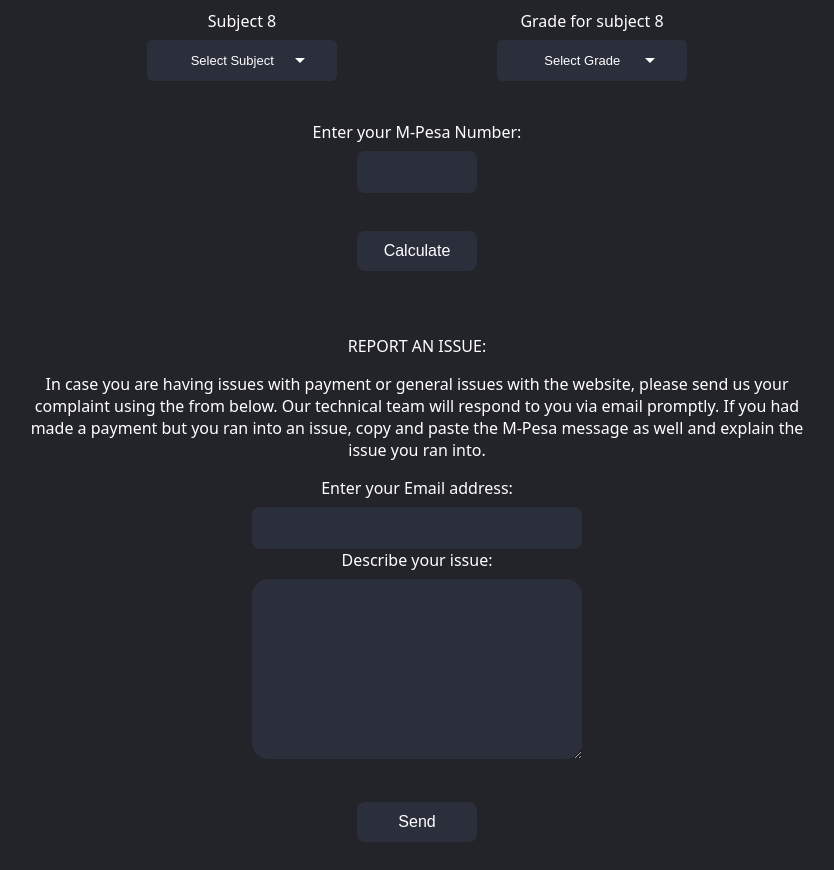
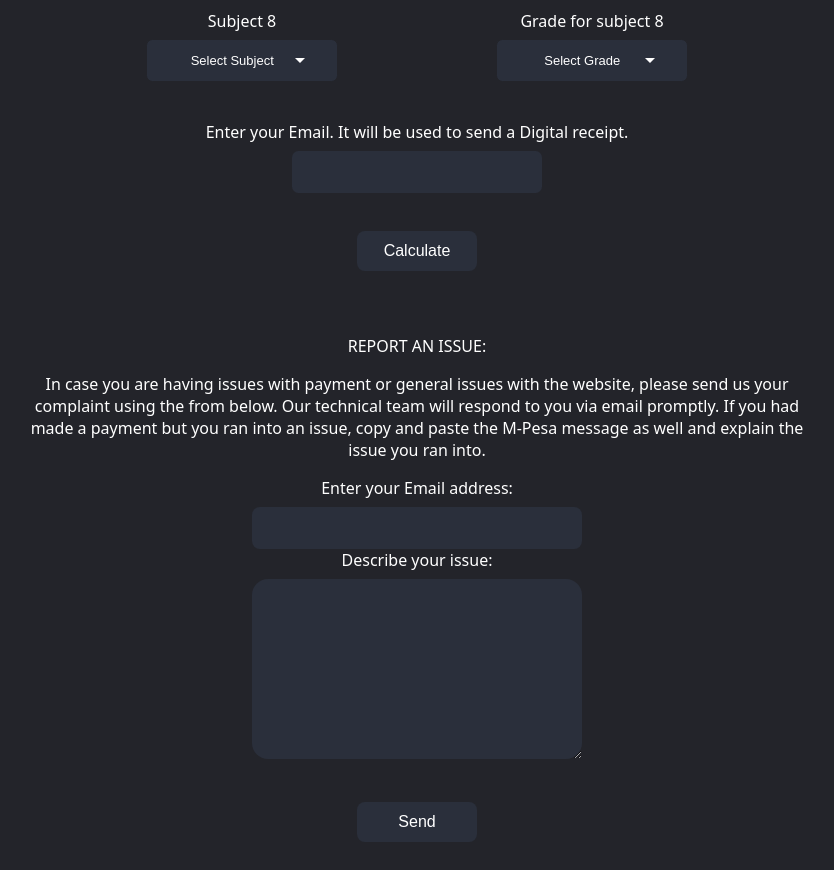
Before and after one commit to samuelmutinda/cluster_calculator, a React (Vite) app: page / in a window 1280 px wide. Shown: the part 1380-2250 px from the top of the page, without its empty margins (223-1057 px from the left). Built offline with nearby package versions, Linux system fonts and the light colour scheme.

Commit message:
added email input

```diff
--- a/src/gradeForm.jsx
+++ b/src/gradeForm.jsx
@@ -296,7 +296,7 @@ function calculate_x(cluster, selectedSubjectsData) {
 
 export function GradeForm({ onSubmit }) {
     const [selectedSubjectsData, setSelectedSubjectsData] = useState([]);
-    const [mpesaNumber, setMpesaNumber] = useState("");
+    const [customerEmail, setCustomerEmail] = useState("");
     const [reportSent, setReportSent] = useState(false);
     const [showPopup, setShowPopup] = useState(false);
     // const [paymentConfirmed, setPaymentConfirmed] = useState(false);
@@ -308,15 +308,14 @@ export function GradeForm({ onSubmit }) {
         setSelectedSubjectsData(updatedSelectedSubjectsData);
     };
 
-    const handleMpesaChange = (e) => {
-        setMpesaNumber(e.target.value);
+    const handleCustomerEmailChange = (e) => {
+        setCustomerEmail(e.target.value);
     };
 
     async function sendStkRequest() {
         try {
             const {data} = await axios.post("https://tinypesa.com/api/v1/express/initialize", {
                 amount: AMOUNT,
-                msisdn: mpesaNumber
             }, {
                 headers: {
                     Apikey: API_KEY,
@@ -343,7 +342,7 @@ export function GradeForm({ onSubmit }) {
 
         try {
             const {data} = await axios.post(`${import.meta.env.VITE_BACKEND_URL}/confirm-mpesa-payment`, {
-                Msisdn: mpesaNumber
+                // Msisdn: mpesaNumber
             }, {
                 headers: {
                     'Content-Type': 'application/x-www-form-urlencoded'
@@ -448,14 +447,14 @@ export function GradeForm({ onSubmit }) {
                     />
                 ))}
 
-                <div className="mpesaNumber">
-                    <label htmlFor="fname" >Enter your M-Pesa Number:</label>
+                <div className="customerEmail">
+                    <label>Enter your Email. It will be used to send a Digital receipt.</label>
                     <br />
                     <input
                         type="text"
-                        id="mpesa"
-                        value={mpesaNumber}
-                        onChange={handleMpesaChange}
+                        id="customerEmailnput"
+                        value={customerEmail}
+                        onChange={handleCustomerEmailChange}
                         required
                     />
                 </div>
--- a/src/styles.css
+++ b/src/styles.css
@@ -81,7 +81,7 @@ body {
     width: 350px;
   }
 
-  .mpesaNumber {
+  .customerEmail {
     width: 100%;
     padding-top: 20px;
     text-align: center;
@@ -110,7 +110,13 @@ body {
     margin-top: 8px;
     padding-left: 15px;
     padding-right: 15px;
-    width: 90px;
+    width: 190px;
+  }
+
+  #customerEmailnput {
+    width: 220px;
+    font-size: 13px;
+    text-align: center;
   }
 
   .report_description {
```
